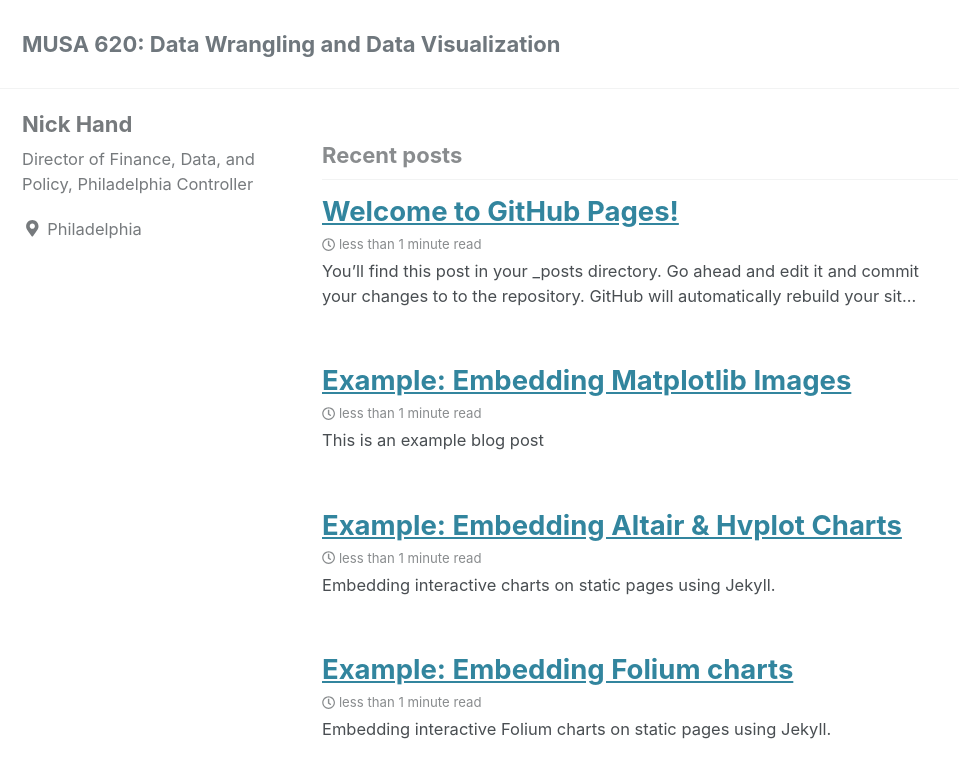
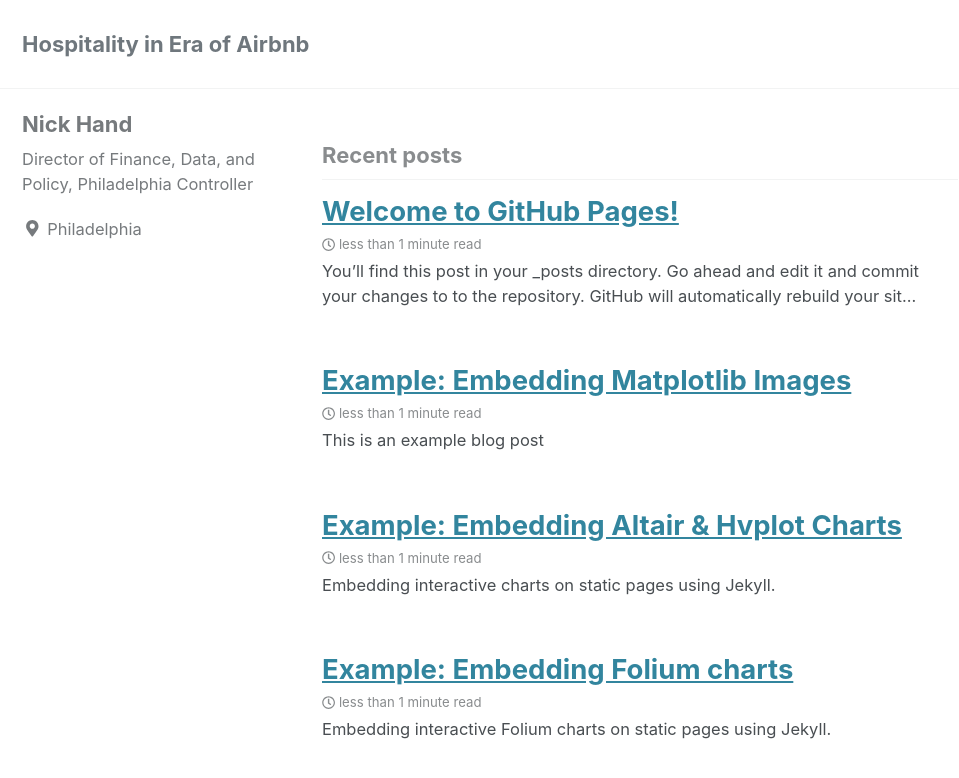
Before and after one commit to liziqun/MUSA620_Final_Project, a Jekyll site: the page built from index.html, in a window 1280 px wide and 900 px high. Shown: the top 778 px of the window, without its empty margins (0-959 px from the left). Built offline with Jekyll 4.4.1, drawn with Linux system fonts in a browser that asks for light colours; cached includes are drawn as plain includes; nearby versions of some CDN libraries; a script that is not in the unit is left out; the list of posts is cut into pages by our own code; some of the changed text lies outside the part shown.

Commit message:
Update _config.yml

```diff
--- a/_config.yml
+++ b/_config.yml
@@ -16,11 +16,11 @@ minimal_mistakes_skin: "default" # "air", "aqua", "contrast", "dark", "dirt", "n
 
 # Site Settings
 locale: "en-US"
-title: "MUSA 620: Data Wrangling and Data Visualization"
+title: "Hospitality in Era of Airbnb"
 title_separator: "-"
-name: "Nick Hand"
-description: "Displaying cool data visualizations"
-url: # the base hostname & protocol for your site e.g. "https://mmistakes.github.io"
+name: "Ziqun Li"
+description: "Final Project for MUSA620"
+url: https://liziqun.github.io/MUSA620_Final_Project/ # the base hostname & protocol for your site e.g. "https://mmistakes.github.io"
 baseurl: # the subpath of your site, e.g. "/blog"
 repository: # GitHub username/repo-name e.g. "mmistakes/minimal-mistakes"
 teaser: # path of fallback teaser image, e.g. "/assets/images/500x300.png"
```
